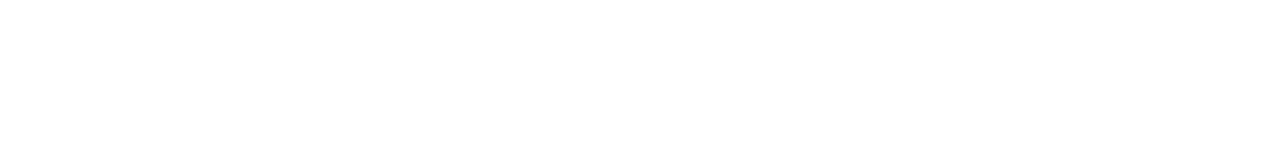
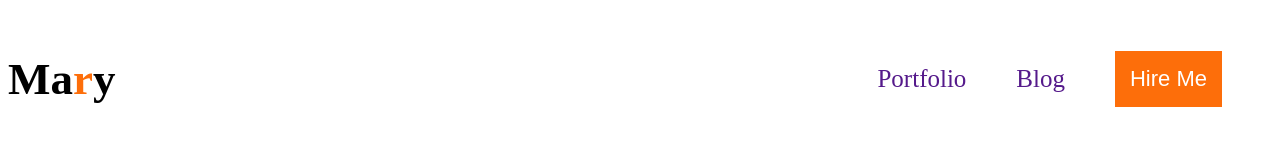
Before and after one commit to AshikMuhandis/portfolio-home, a plain HTML site: page index.html in a window 1280 px wide. Drawn offline with Linux system fonts and the light colour scheme.

Commit message:
added nav

```diff
--- a/index.html
+++ b/index.html
@@ -3,9 +3,26 @@
 <head>
     <meta charset="UTF-8">
     <meta name="viewport" content="width=device-width, initial-scale=1.0">
-    <title>Document</title>
+    <link rel="stylesheet" href="style.css">
+    <title>Portfolio Test</title>
 </head>
 <body>
+    <header>
+        <nav>
+            <h3 class="nav-title">Ma<span>r</span>y</h3>
+            <ul class="nav-bar">
+                <li><a href="">Portfolio</a></li>
+                <li><a href="">Blog</a></li>
+                <li><a href=""><button class="btn-primary">Hire Me</button></a></li>
+            </ul>
+        </nav>
+    </header>
+    <main>
+
+    </main>
+    <footer>
+
+    </footer>
 
 </body>
 </html>
--- a/style.css
+++ b/style.css
@@ -0,0 +1,52 @@
+
+
+
+/* nav styles */
+
+.nav-title{
+    font-size: 45px;
+}
+
+.nav-title span{
+    color: #FD6E0A;
+}
+
+.btn-primary{
+    background-color: #FD6E0A;
+    font-size: 22px;
+    color: white;
+    padding: 15px;
+    border: none;
+}
+
+.color-dark1{
+    color: #181818;
+}
+
+.color-dark2{
+    color: #474747;
+}
+
+.color-dark3{
+    color: #757575;
+}
+
+nav li a {
+    text-decoration: none;
+    font-size:25px;
+}
+
+nav ul li{
+    list-style: none;
+    margin-right: 50px;
+}
+
+nav{
+    display: flex;
+    justify-content: space-between;
+}
+
+.nav-bar{
+    display: flex;
+    align-items: center;
+}
```
